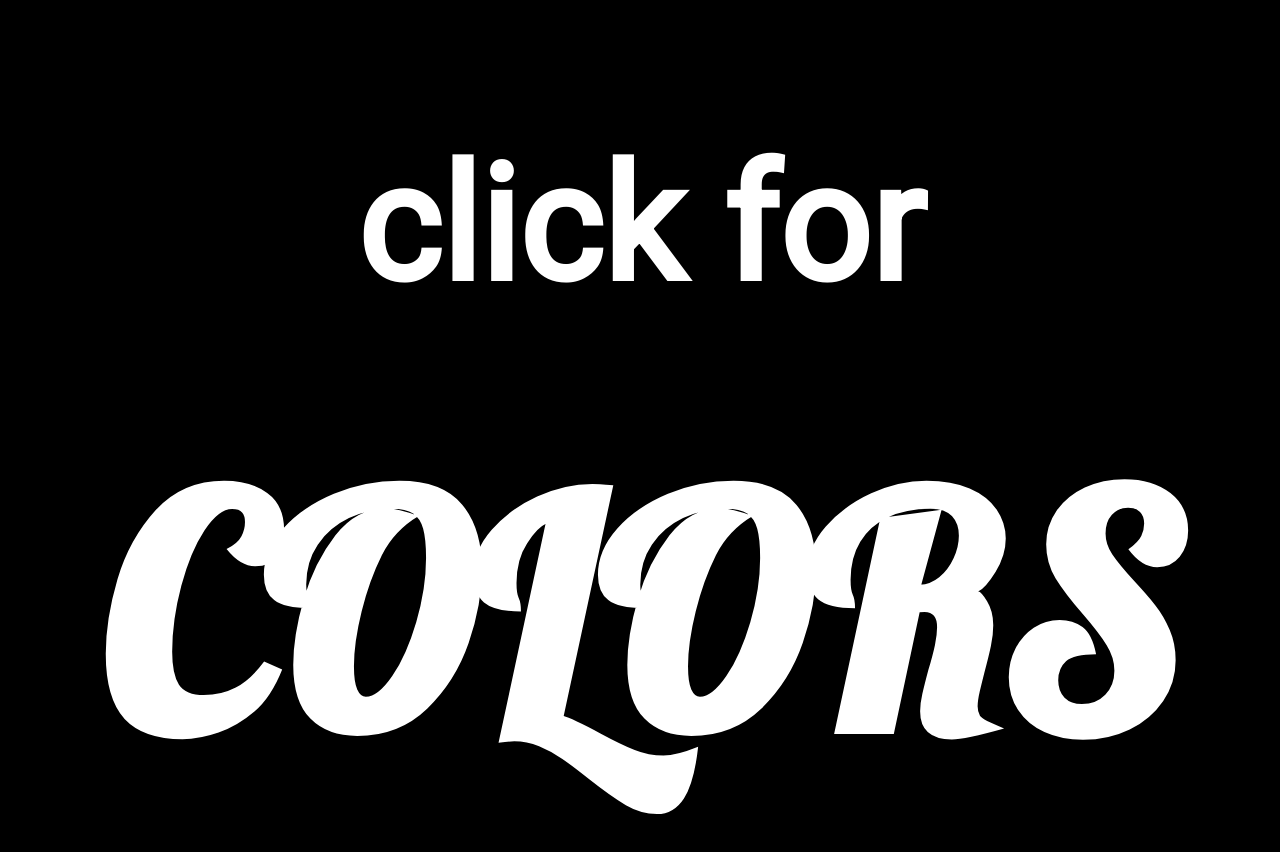
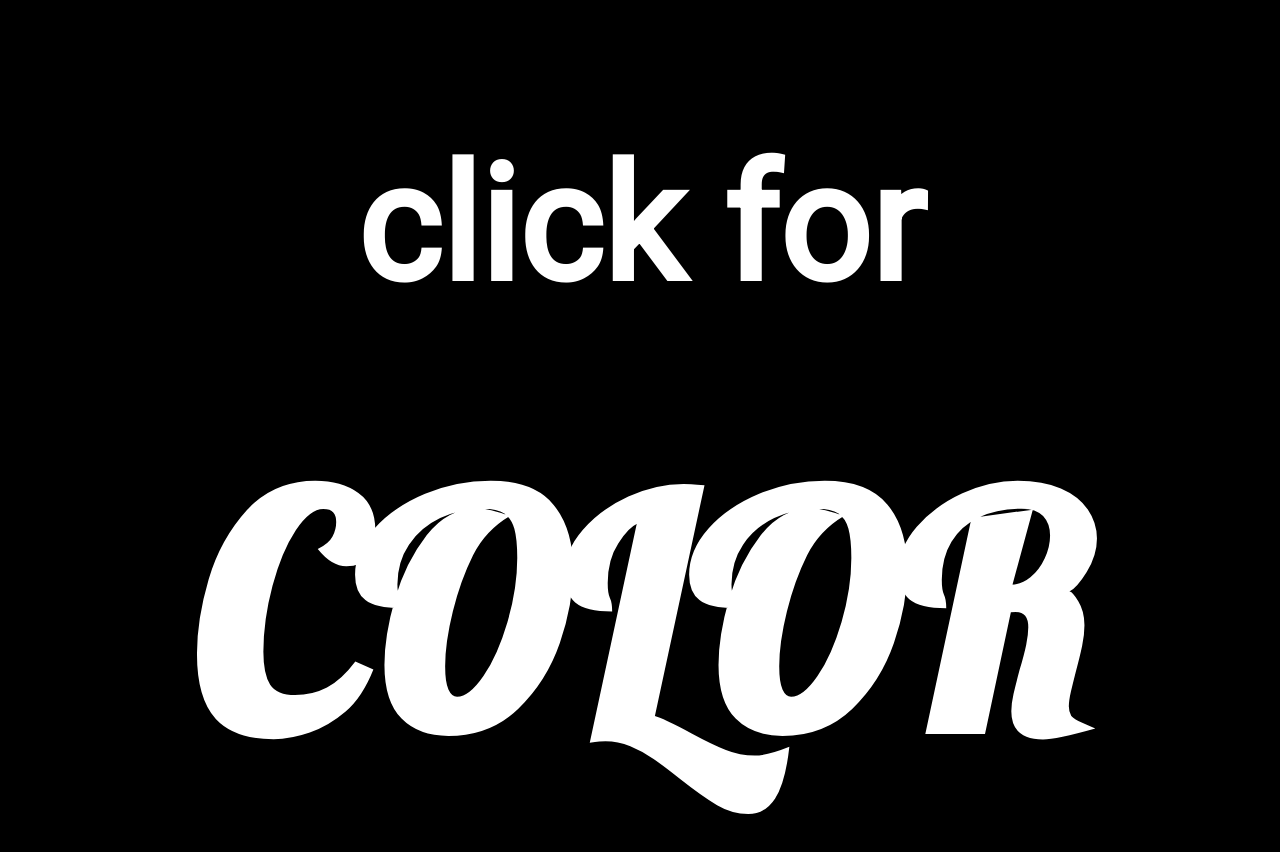
Before and after one commit to von-amari/color-change, a plain HTML site: page index.html in a window 1280 px wide. Drawn offline with Linux system fonts and the light colour scheme.

Commit message:
Update index.html

```diff
--- a/index.html
+++ b/index.html
@@ -9,7 +9,7 @@
 <body id="body">
 	<div container-fluid>
 	<h2>click for</h2>
-<h1>COLORS</h1>
+<h1>COLOR</h1>
 </div>
 <script type="text/javascript" src="js/java.js"></script>
 </body>
```
